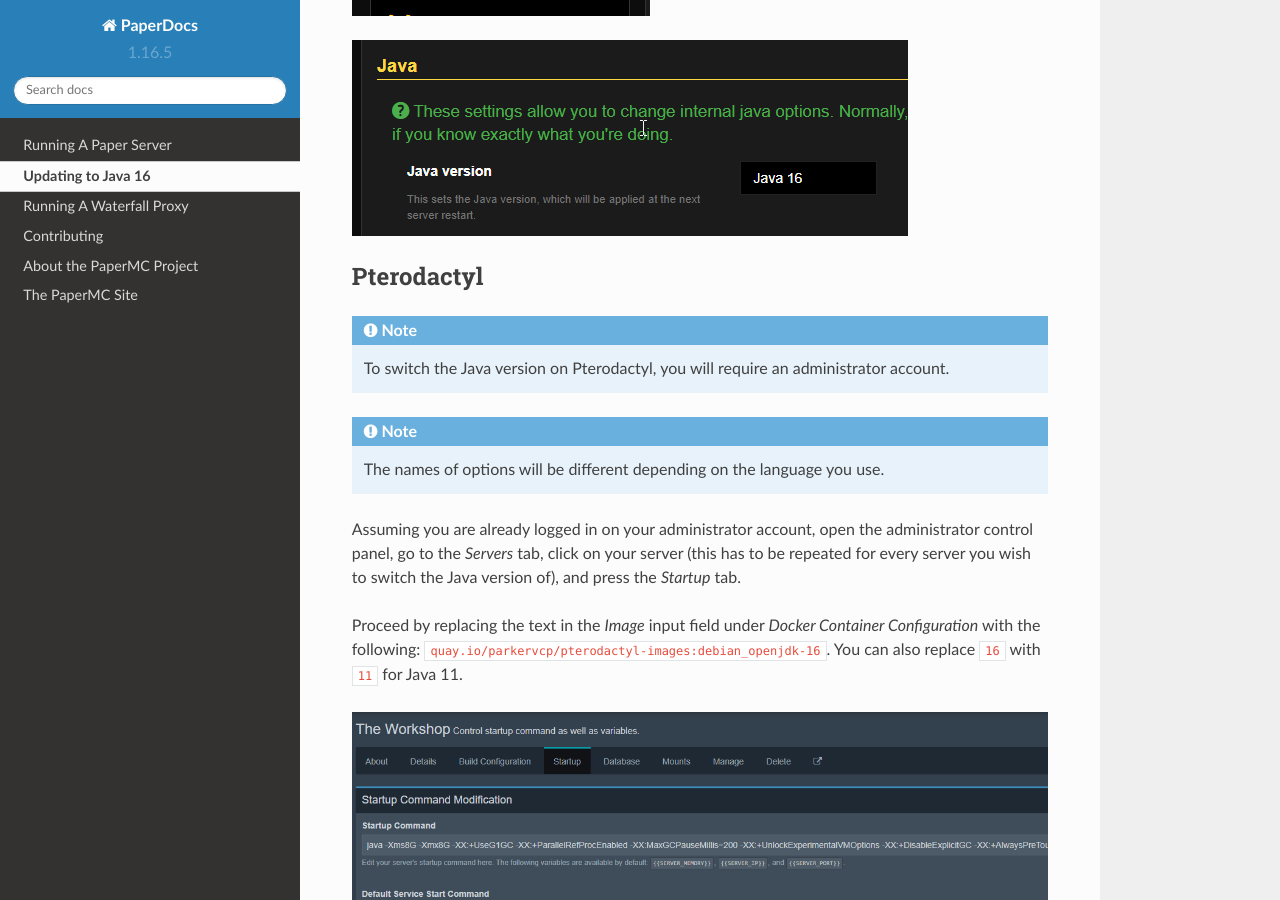
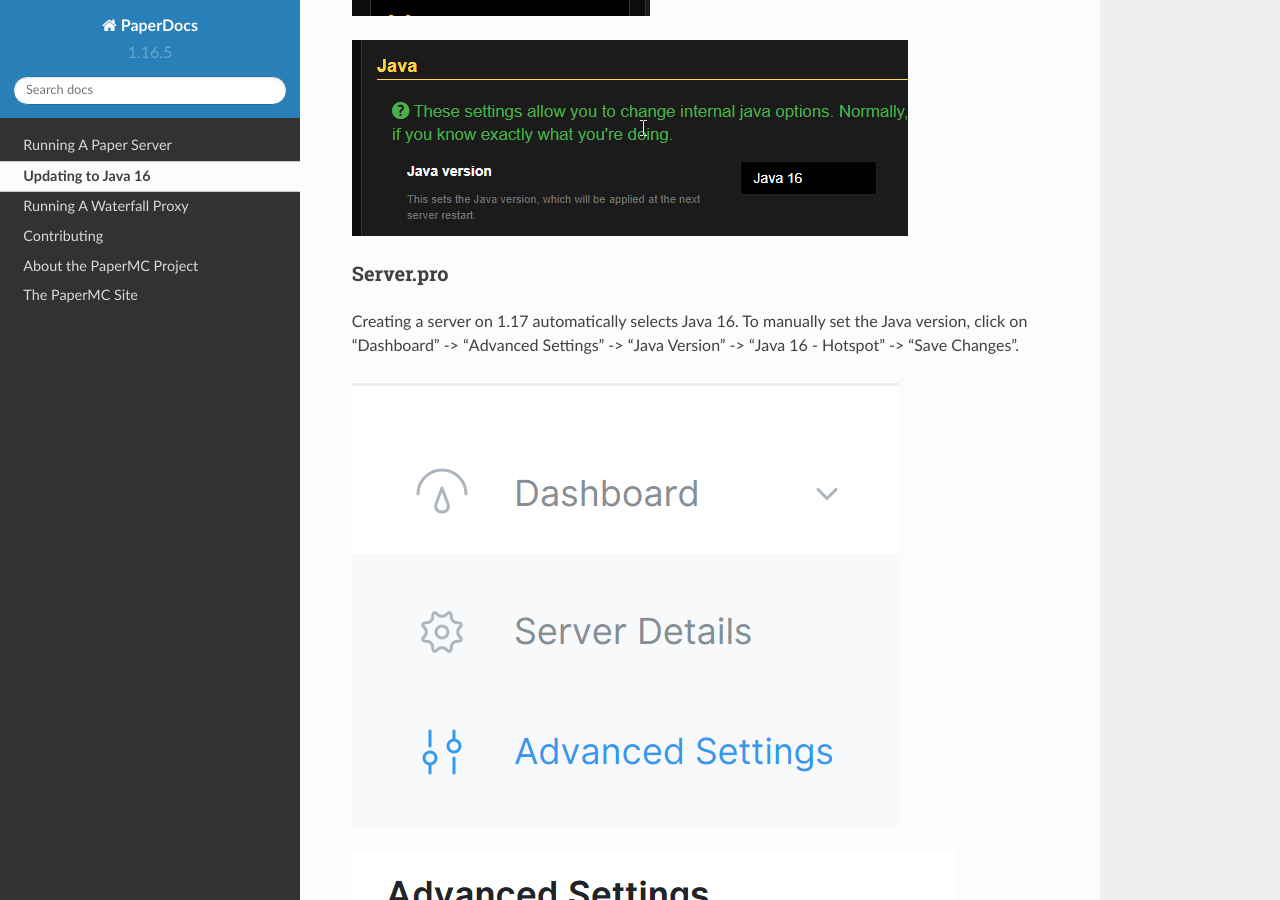
Before and after one commit to PaperMC/PaperDocs, a Sphinx documentation site: the page built from source/java-update/index.rst, in a window 1280 px wide and 900 px high, scrolled down 2971 px. Built offline with Sphinx 7.4.7 and the Read the Docs theme 2.0.0, drawn with Linux system fonts in a browser that asks for light colours; pages that are not in the unit, such as notebooks, are missing from menus.

Commit message:
Add server.pro

```diff
--- a/source/java-update/index.rst
+++ b/source/java-update/index.rst
@@ -124,6 +124,15 @@
 .. image:: java-update-assets/nitrado-settings-panel.png
 
 .. image:: java-update-assets/nitrado-java-settings.png
+
+Server.pro
+~~~~~~~~~~
+
+Creating a server on 1.17 automatically selects Java 16. To manually set the Java version, click on "Dashboard" -> "Advanced Settings" -> "Java Version" -> "Java 16 - Hotspot" -> "Save Changes".
+
+.. image:: java-update-assets/serverpro-panel.png
+
+.. image:: java-update-assets/serverpro-java-version-dropdown.png
 
 Pterodactyl
 ===========
```
Also changed, not shown: source/java-update/java-update-assets/serverpro-java-version-dropdown.png (added), source/java-update/java-update-assets/serverpro-panel.png (added).
